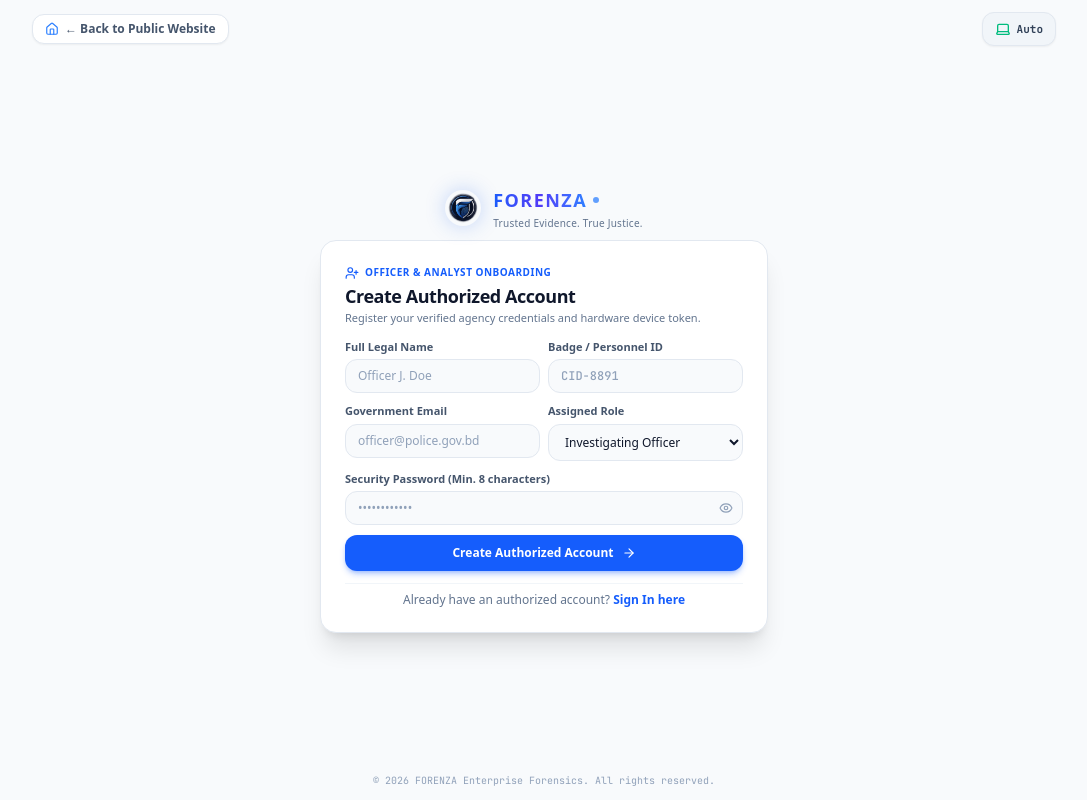
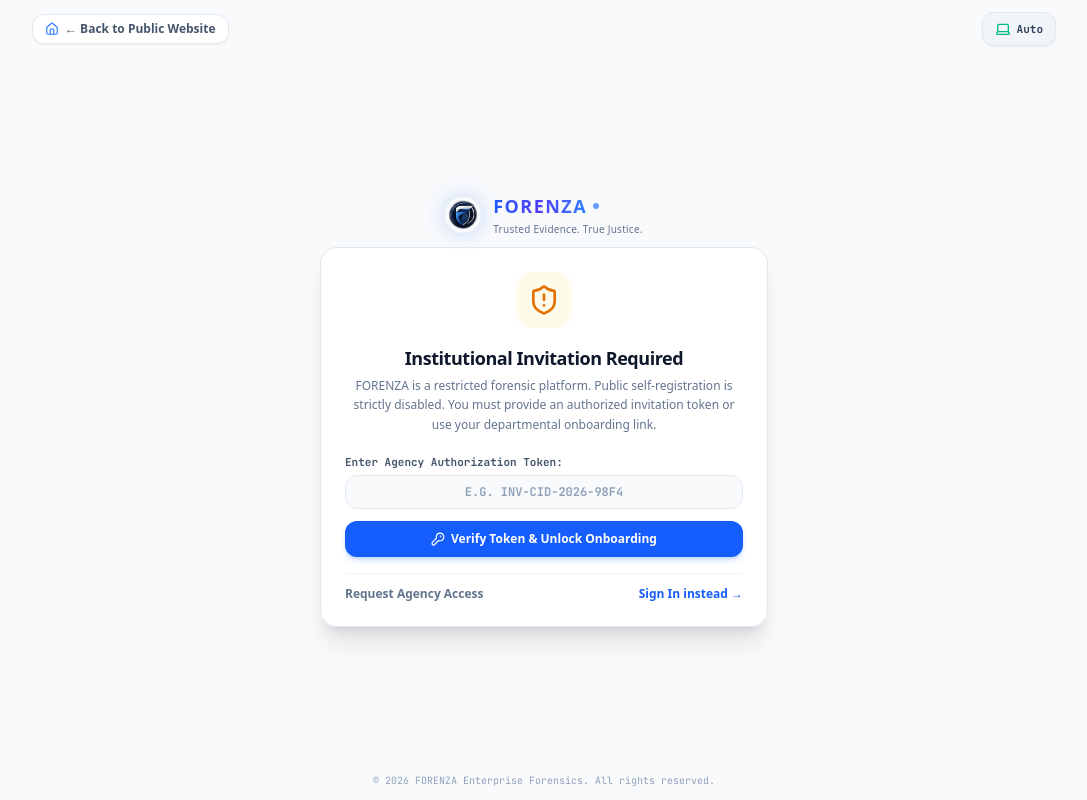
Before and after one commit to Ti838/FORENZA, a Next.js app in the folder web/: page /register in a window 1280 px wide. Shown: the whole page, without its empty margins (96-1183 px from the left). Built offline with nearby package versions, Linux system fonts and the light colour scheme.

Commit message:
feat(security): implement stealth token-gated invitation onboarding (/register?token=...) to prevent unauthorized registrations

```diff
--- a/web/app/(auth)/register/page.tsx
+++ b/web/app/(auth)/register/page.tsx
@@ -1,7 +1,7 @@
 'use client'
 
-import { useState } from 'react'
-import { useRouter } from 'next/navigation'
+import { useState, useEffect } from 'react'
+import { useRouter, useSearchParams } from 'next/navigation'
 import { ForenzaLogo } from '@/components/brand/ForenzaLogo'
 import { ThemeToggle } from '@/components/theme/ThemeToggle'
 import {
@@ -15,23 +15,47 @@ import {
   UserPlus,
   Home,
   CheckCircle2,
-  Building,
-  IdCard,
+  KeyRound,
+  ShieldAlert,
 } from 'lucide-react'
 import Link from 'next/link'
 import { toast } from 'sonner'
 
 export default function RegisterPage() {
   const router = useRouter()
+  const searchParams = useSearchParams()
+  const inviteToken = searchParams.get('token')
+  const prefilledRole = searchParams.get('role') || 'INVESTIGATING_OFFICER'
+  const prefilledAgency = searchParams.get('agency') || 'Criminal Investigation Department (CID)'
+
+  const [hasValidToken, setHasValidToken] = useState(false)
+  const [tokenInput, setTokenInput] = useState('')
   const [fullName, setFullName] = useState('')
   const [email, setEmail] = useState('')
   const [badgeNumber, setBadgeNumber] = useState('')
-  const [department, setDepartment] = useState('Criminal Investigation Dept (CID)')
-  const [role, setRole] = useState('INVESTIGATING_OFFICER')
+  const [department, setDepartment] = useState(prefilledAgency)
+  const [role, setRole] = useState(prefilledRole)
   const [password, setPassword] = useState('')
   const [showPassword, setShowPassword] = useState(false)
   const [loading, setLoading] = useState(false)
   const [error, setError] = useState<string | null>(null)
+
+  useEffect(() => {
+    // If an authorized invite token is present in the URL query
+    if (inviteToken && inviteToken.length >= 8) {
+      setHasValidToken(true)
+    }
+  }, [inviteToken])
+
+  const handleVerifyManualToken = (e: React.FormEvent) => {
+    e.preventDefault()
+    if (tokenInput.trim().length >= 8) {
+      setHasValidToken(true)
+      toast.success('Authorization token verified! You may now complete onboarding.')
+    } else {
+      setError('Invalid or expired departmental authorization token.')
+    }
+  }
 
   const handleSubmit = async (e: React.FormEvent) => {
     e.preventDefault()
@@ -63,7 +87,7 @@ export default function RegisterPage() {
         return
       }
 
-      toast.success('Authorized Account Created! Please sign in with your credentials.')
+      toast.success('Authorized Account Provisioned! Please sign in.')
       router.push('/login')
     } catch (err) {
       setError('Network error. Please try again.')
@@ -74,7 +98,7 @@ export default function RegisterPage() {
 
   return (
     <div className="h-screen w-screen flex flex-col justify-between bg-slate-50 dark:bg-[#0B0F19] text-slate-900 dark:text-slate-100 px-4 py-3 transition-colors overflow-y-auto sm:overflow-hidden select-none">
-      {/* Top Bar */}
+      {/* Top Header Bar */}
       <header className="w-full max-w-5xl mx-auto flex items-center justify-between shrink-0">
         <Link
           href="/"
@@ -87,25 +111,82 @@ export default function RegisterPage() {
         <ThemeToggle />
       </header>
 
-      {/* Centered Registration Container */}
+      {/* Main Container */}
       <main className="w-full max-w-md mx-auto my-auto py-1 flex flex-col items-center justify-center">
         {/* Brand Logo */}
         <div className="text-center mb-2">
           <ForenzaLogo size="md" showTagline={true} className="justify-center" />
         </div>
 
-        {/* Register Card */}
+        {/* Case 1: No Token Provided — Stealth & Security Screen */}
+        {!hasValidToken ? (
+          <div className="w-full p-5 sm:p-6 rounded-2xl border border-slate-200 dark:border-slate-800 bg-white dark:bg-[#111827] shadow-xl space-y-4 text-center">
+            <div className="p-3 w-fit mx-auto rounded-2xl bg-amber-50 dark:bg-amber-950/80 text-amber-600 dark:text-amber-400">
+              <ShieldAlert className="w-8 h-8" />
+            </div>
+
+            <div>
+              <h1 className="text-lg font-bold text-slate-900 dark:text-slate-100 tracking-tight">
+                Institutional Invitation Required
+              </h1>
+              <p className="text-xs text-slate-500 dark:text-slate-400 mt-1 leading-relaxed">
+                FORENZA is a restricted forensic platform. Public self-registration is strictly disabled. You must provide an authorized invitation token or use your departmental onboarding link.
+              </p>
+            </div>
+
+            {error && (
+              <div className="flex items-center gap-2 p-2.5 rounded-lg bg-red-50 dark:bg-red-950/40 border border-red-200 dark:border-red-800/60 text-xs text-red-600 dark:text-red-300 text-left">
+                <AlertCircle className="w-4 h-4 shrink-0" />
+                <p className="font-semibold text-xs">{error}</p>
+              </div>
+            )}
+
+            <form onSubmit={handleVerifyManualToken} className="space-y-3 pt-1">
+              <div className="text-left">
+                <label className="block text-[11px] font-bold text-slate-600 dark:text-slate-300 mb-1 font-mono">
+                  Enter Agency Authorization Token:
+                </label>
+                <input
+                  type="text"
+                  required
+                  value={tokenInput}
+                  onChange={(e) => setTokenInput(e.target.value)}
+                  placeholder="e.g. INV-CID-2026-98F4"
+                  className="w-full px-3 py-2 rounded-xl text-xs bg-slate-50 dark:bg-[#0B0F19] border border-slate-200 dark:border-slate-800 text-slate-900 dark:text-slate-100 placeholder-slate-400 outline-none focus:border-blue-500 font-mono font-bold uppercase text-center"
+                />
+              </div>
+
+              <button
+                type="submit"
+                className="w-full py-2.5 rounded-xl font-bold text-xs bg-blue-600 hover:bg-blue-700 text-white transition-all shadow-md shadow-blue-600/20 flex items-center justify-center gap-1.5 cursor-pointer"
+              >
+                <KeyRound className="w-3.5 h-3.5" />
+                <span>Verify Token & Unlock Onboarding</span>
+              </button>
+            </form>
+
+            <div className="pt-3 border-t border-slate-100 dark:border-slate-800 flex items-center justify-between text-xs text-slate-500">
+              <Link href="/contact" className="hover:text-blue-600 dark:hover:text-blue-400 font-semibold">
+                Request Agency Access
+              </Link>
+              <Link href="/login" className="text-blue-600 dark:text-blue-400 font-bold hover:underline">
+                Sign In instead &rarr;
+              </Link>
+            </div>
+          </div>
+        ) : (
+          /* Case 2: Valid Token Confirmed — Show Registration Form */
           <div className="w-full p-5 sm:p-6 rounded-2xl border border-slate-200 dark:border-slate-800 bg-white dark:bg-[#111827] shadow-xl space-y-3">
             <div>
-            <div className="flex items-center gap-1.5 text-blue-600 dark:text-blue-400 text-[10px] font-bold uppercase tracking-wider mb-0.5">
-              <UserPlus className="w-3.5 h-3.5" />
-              <span>OFFICER & ANALYST ONBOARDING</span>
+              <div className="flex items-center gap-1.5 text-emerald-600 dark:text-emerald-400 text-[10px] font-bold uppercase tracking-wider mb-0.5 font-mono">
+                <CheckCircle2 className="w-3.5 h-3.5" />
+                <span>AUTHORIZED INVITATION VERIFIED</span>
               </div>
               <h1 className="text-lg font-bold text-slate-900 dark:text-slate-100 tracking-tight">
-              Create Authorized Account
+                Complete Personnel Onboarding
               </h1>
               <p className="text-[11px] text-slate-500 dark:text-slate-400">
-              Register your verified agency credentials and hardware device token.
+                Bind your departmental badge and hardware device credentials.
               </p>
             </div>
 
@@ -127,7 +208,7 @@ export default function RegisterPage() {
                     required
                     value={fullName}
                     onChange={(e) => setFullName(e.target.value)}
-                  placeholder="Officer J. Doe"
+                    placeholder="Chief Insp. / Officer"
                     className="w-full px-3 py-2 rounded-xl text-xs bg-slate-50 dark:bg-[#0B0F19] border border-slate-200 dark:border-slate-800 text-slate-900 dark:text-slate-100 placeholder-slate-400 outline-none focus:border-blue-500 font-medium"
                   />
                 </div>
@@ -149,7 +230,7 @@ export default function RegisterPage() {
               <div className="grid grid-cols-2 gap-2">
                 <div>
                   <label className="block text-[11px] font-bold text-slate-600 dark:text-slate-300 mb-1">
-                  Government Email
+                    Official Email
                   </label>
                   <input
                     type="email"
@@ -211,7 +292,7 @@ export default function RegisterPage() {
                 {loading ? (
                   <>
                     <Loader2 className="w-3.5 h-3.5 animate-spin" />
-                  <span>Registering Personnel...</span>
+                    <span>Binding Device & Registering...</span>
                   </>
                 ) : (
                   <>
@@ -222,17 +303,17 @@ export default function RegisterPage() {
               </button>
             </form>
 
-          {/* Direct Link to Login */}
             <div className="pt-2 border-t border-slate-100 dark:border-slate-800 text-center text-xs text-slate-500">
-            Already have an authorized account?{' '}
+              Already authorized?{' '}
               <Link href="/login" className="text-blue-600 dark:text-blue-400 font-bold hover:underline">
                 Sign In here
               </Link>
             </div>
           </div>
+        )}
       </main>
 
-      {/* Bottom Footer */}
+      {/* Footer */}
       <footer className="text-center text-[10px] font-mono text-slate-400 shrink-0">
         &copy; {new Date().getFullYear()} FORENZA Enterprise Forensics. All rights reserved.
       </footer>
```
Lines whose indentation alone changed are shown as unchanged.
